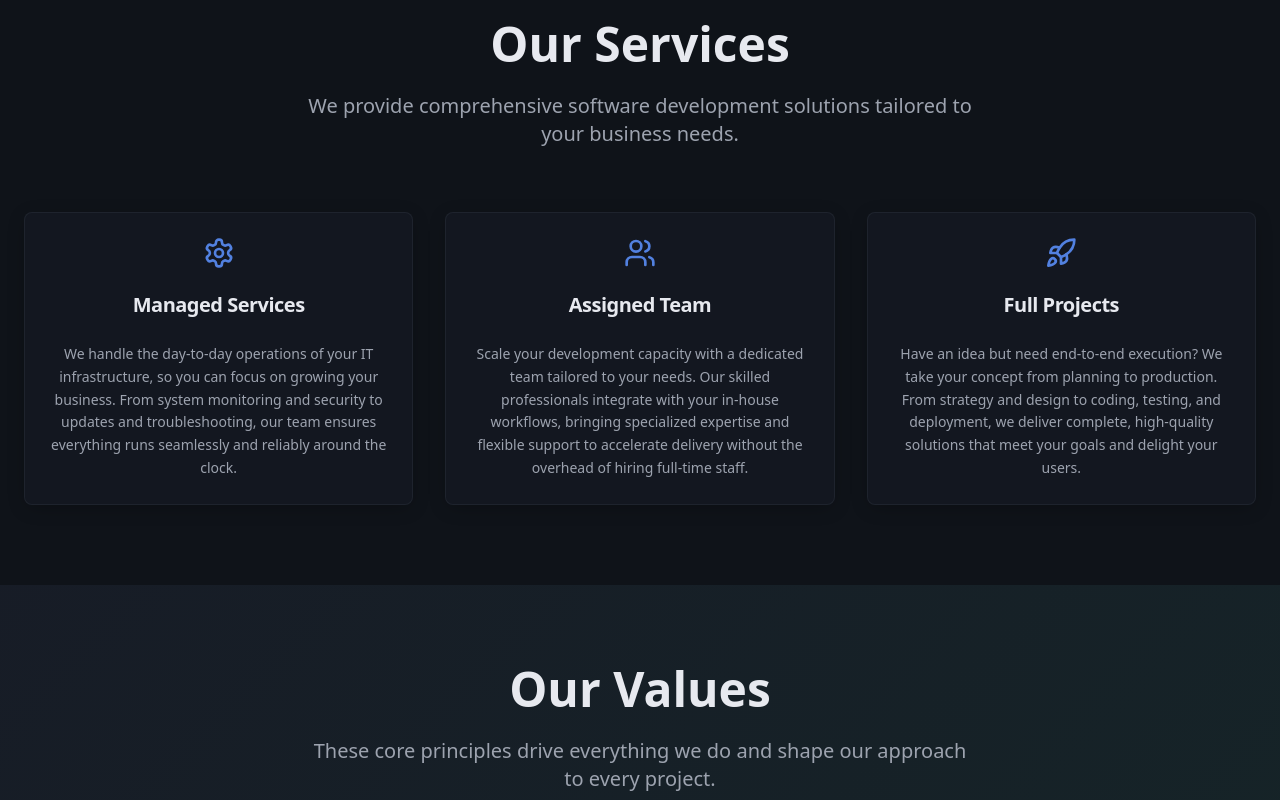
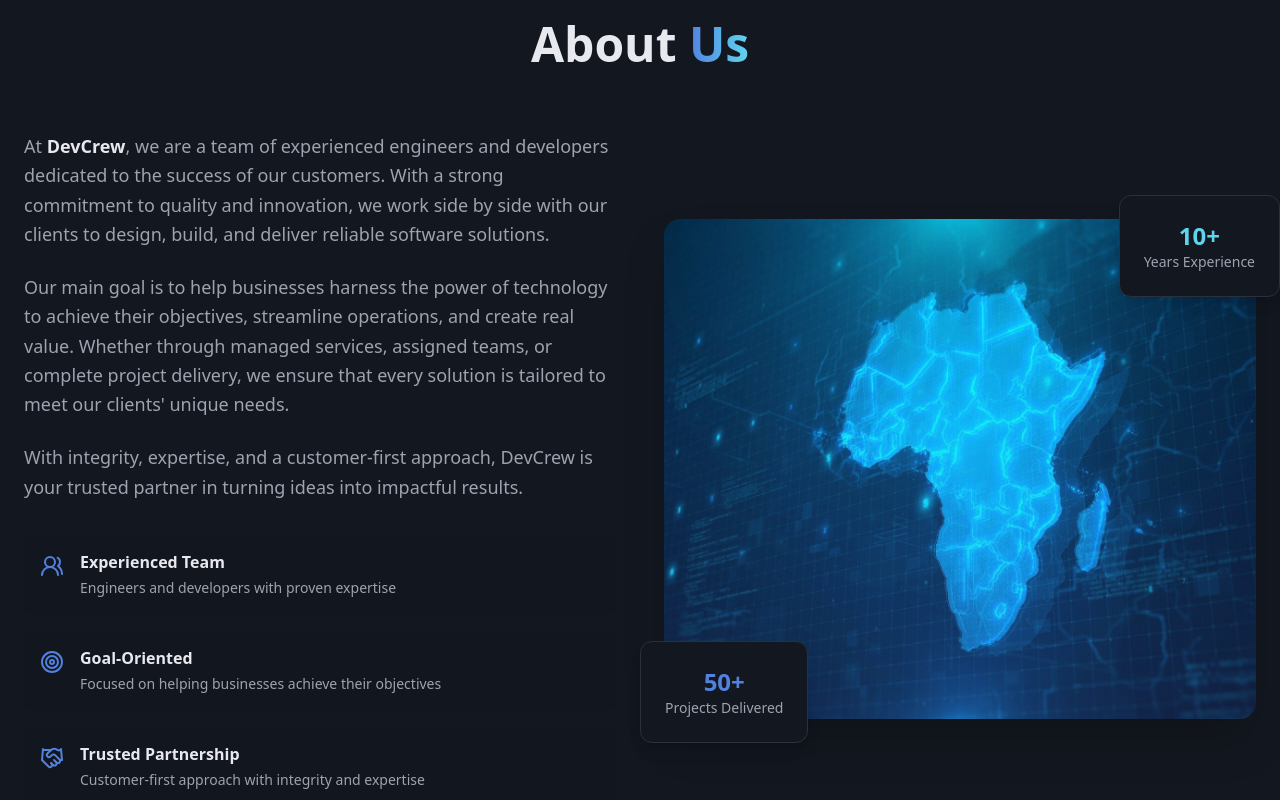
Before and after one commit to ehab-hassan/devcrew-modern-showcase, a React (Vite) app: page / in a window 1280 px wide. Shown: the part 860-1660 px from the top of the page. Built offline with nearby package versions, Linux system fonts and the light colour scheme; the HTML template or start-up script is replaced by a standard one.

Commit message:
Add About Us section

```diff
--- /dev/null
+++ b/src/components/About.tsx
@@ -0,0 +1,90 @@
+import { Users2, Target, Handshake } from "lucide-react";
+
+const About = () => {
+  return (
+    <section id="about" className="py-20 bg-muted/30">
+      <div className="container mx-auto px-6">
+        <div className="text-center mb-16">
+          <h2 className="text-4xl md:text-5xl font-bold mb-6 animate-fade-in">
+            About <span className="bg-gradient-to-r from-primary to-accent bg-clip-text text-transparent">Us</span>
+          </h2>
+        </div>
+
+        <div className="grid lg:grid-cols-2 gap-12 items-center">
+          {/* Text Content */}
+          <div className="space-y-8 animate-slide-up">
+            <div className="prose prose-lg max-w-none">
+              <p className="text-lg text-muted-foreground leading-relaxed mb-6">
+                At <span className="text-foreground font-semibold">DevCrew</span>, we are a team of experienced engineers and developers dedicated to the success of our customers. With a strong commitment to quality and innovation, we work side by side with our clients to design, build, and deliver reliable software solutions.
+              </p>
+
+              <p className="text-lg text-muted-foreground leading-relaxed mb-6">
+                Our main goal is to help businesses harness the power of technology to achieve their objectives, streamline operations, and create real value. Whether through managed services, assigned teams, or complete project delivery, we ensure that every solution is tailored to meet our clients' unique needs.
+              </p>
+
+              <p className="text-lg text-muted-foreground leading-relaxed">
+                With integrity, expertise, and a customer-first approach, DevCrew is your trusted partner in turning ideas into impactful results.
+              </p>
+            </div>
+
+            {/* Key Points */}
+            <div className="grid gap-4 mt-8">
+              <div className="flex items-start gap-4 p-4 rounded-lg bg-card/50 transition-all duration-300 hover:bg-card">
+                <Users2 className="w-6 h-6 text-primary mt-1 flex-shrink-0" />
+                <div>
+                  <h4 className="font-semibold text-foreground mb-1">Experienced Team</h4>
+                  <p className="text-sm text-muted-foreground">Engineers and developers with proven expertise</p>
+                </div>
+              </div>
+
+              <div className="flex items-start gap-4 p-4 rounded-lg bg-card/50 transition-all duration-300 hover:bg-card">
+                <Target className="w-6 h-6 text-primary mt-1 flex-shrink-0" />
+                <div>
+                  <h4 className="font-semibold text-foreground mb-1">Goal-Oriented</h4>
+                  <p className="text-sm text-muted-foreground">Focused on helping businesses achieve their objectives</p>
+                </div>
+              </div>
+
+              <div className="flex items-start gap-4 p-4 rounded-lg bg-card/50 transition-all duration-300 hover:bg-card">
+                <Handshake className="w-6 h-6 text-primary mt-1 flex-shrink-0" />
+                <div>
+                  <h4 className="font-semibold text-foreground mb-1">Trusted Partnership</h4>
+                  <p className="text-sm text-muted-foreground">Customer-first approach with integrity and expertise</p>
+                </div>
+              </div>
+            </div>
+          </div>
+
+          {/* Image Section */}
+          <div className="relative animate-slide-up animation-delay-300">
+            <div className="relative overflow-hidden rounded-2xl shadow-2xl">
+              <img
+                src="/src/assets/country.jpg"
+                alt="DevCrew team collaboration and innovation"
+                className="w-full h-[500px] object-cover transition-transform duration-700 hover:scale-105"
+              />
+              <div className="absolute inset-0 bg-gradient-to-t from-primary/20 to-transparent"></div>
+            </div>
+
+            {/* Floating Stats Cards */}
+            <div className="absolute -bottom-6 -left-6 bg-card p-6 rounded-xl shadow-lg border animate-fade-in animation-delay-600">
+              <div className="text-center">
+                <div className="text-2xl font-bold text-primary">50+</div>
+                <div className="text-sm text-muted-foreground">Projects Delivered</div>
+              </div>
+            </div>
+
+            <div className="absolute -top-6 -right-6 bg-card p-6 rounded-xl shadow-lg border animate-fade-in animation-delay-700">
+              <div className="text-center">
+                <div className="text-2xl font-bold text-accent">10+</div>
+                <div className="text-sm text-muted-foreground">Years Experience</div>
+              </div>
+            </div>
+          </div>
+        </div>
+      </div>
+    </section>
+  );
+};
+
+export default About;
--- a/src/pages/Index.tsx
+++ b/src/pages/Index.tsx
@@ -1,5 +1,6 @@
 import Navbar from "@/components/Navbar";
 import Hero from "@/components/Hero";
+import About from "@/components/About";
 import Services from "@/components/Services";
 import Values from "@/components/Values";
 import Contact from "@/components/Contact";
@@ -10,6 +11,7 @@ const Index = () => {
     <div className="min-h-screen">
       <Navbar />
       <Hero />
+      <About />
       <Services />
       <Values />
       <Contact />
```
